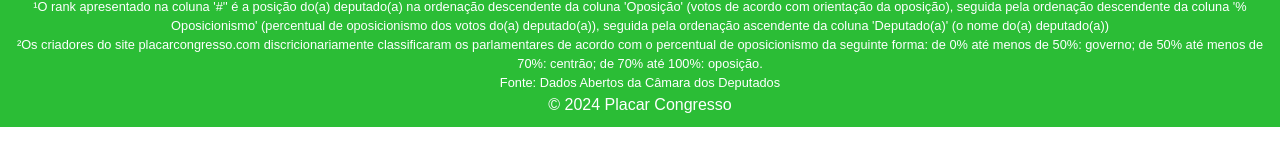
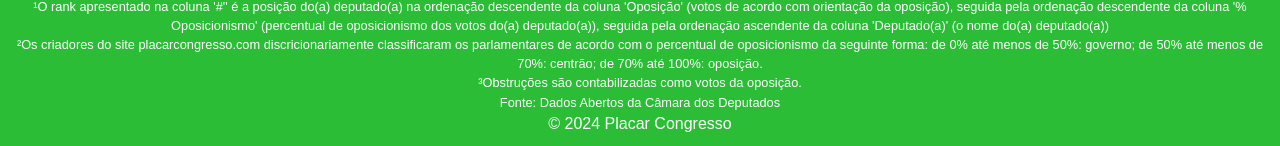
Before and after one commit to placarcongresso/placarcongresso.github.io, a plain HTML site: page pages/s-ranking.html in a window 1280 px wide. Shown: the part 2043-2189 px from the top of the page. Drawn offline with Linux system fonts and the light colour scheme.

Commit message:
add footnote for opposition votes in ranking page

```diff
--- a/pages/s-ranking.html
+++ b/pages/s-ranking.html
@@ -74,6 +74,9 @@
       até menos de 70%: centrão; de 70% até 100%: oposição.
     </p>
     <p class="footnote">
+      ³Obstruções são contabilizadas como votos da oposição.
+    </p>
+    <p class="footnote">
       Fonte:
       <a href="https://dadosabertos.camara.leg.br/" target="_blank">Dados Abertos da Câmara dos Deputados</a>
     </p>
```
